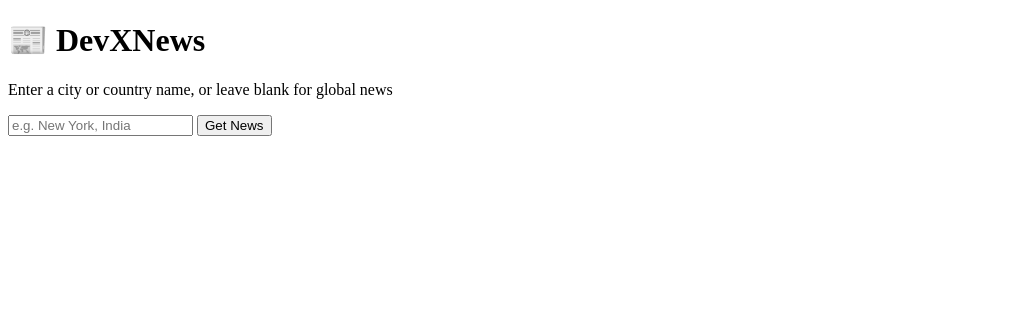
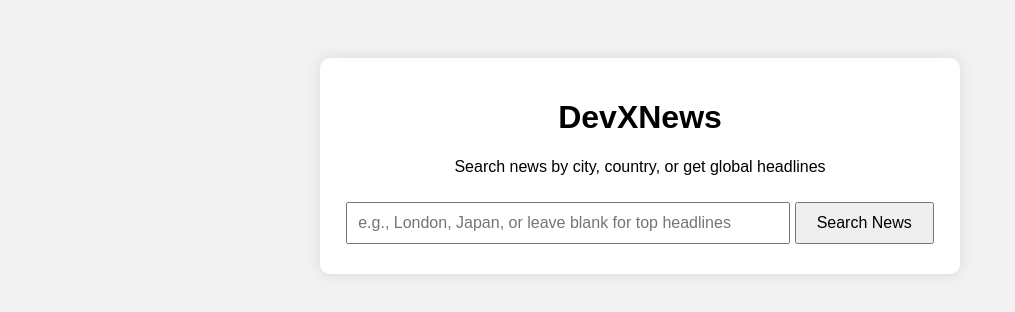
Before and after one commit to Devamstark/DevXNews, a plain HTML site: page index.html in a window 1280 px wide. Shown: the whole page, without its empty margins (0-1015 px from the left). Drawn offline with Linux system fonts and the light colour scheme.

Commit message:
Update index.html

```diff
--- a/index.html
+++ b/index.html
@@ -1,18 +1,28 @@
 <!DOCTYPE html>
 <html lang="en">
 <head>
-  <meta charset="UTF-8">
+  <meta charset="UTF-8" />
+  <meta name="viewport" content="width=device-width, initial-scale=1.0"/>
   <title>DevXNews</title>
-  <link rel="stylesheet" href="styles.css">
+  <link rel="stylesheet" href="style.css" />
 </head>
 <body>
   <div class="container">
-    <h1>📰 DevXNews</h1>
-    <p>Enter a city or country name, or leave blank for global news</p>
-    <input type="text" id="searchInput" placeholder="e.g. New York, India">
-    <button onclick="getNews()">Get News</button>
-    <div id="newsContainer"></div>
+    <header>
+      <h1>DevXNews</h1>
+      <p>Search news by city, country, or get global headlines</p>
+    </header>
+
+    <div class="search-box">
+      <input type="text" id="queryInput" placeholder="e.g., London, Japan, or leave blank for top headlines" />
+      <button id="searchBtn">Search News</button>
+    </div>
+
+    <div id="message" class="message hidden"></div>
+
+    <div id="newsContainer" class="news-container"></div>
   </div>
+
   <script src="script.js"></script>
 </body>
 </html>
```
